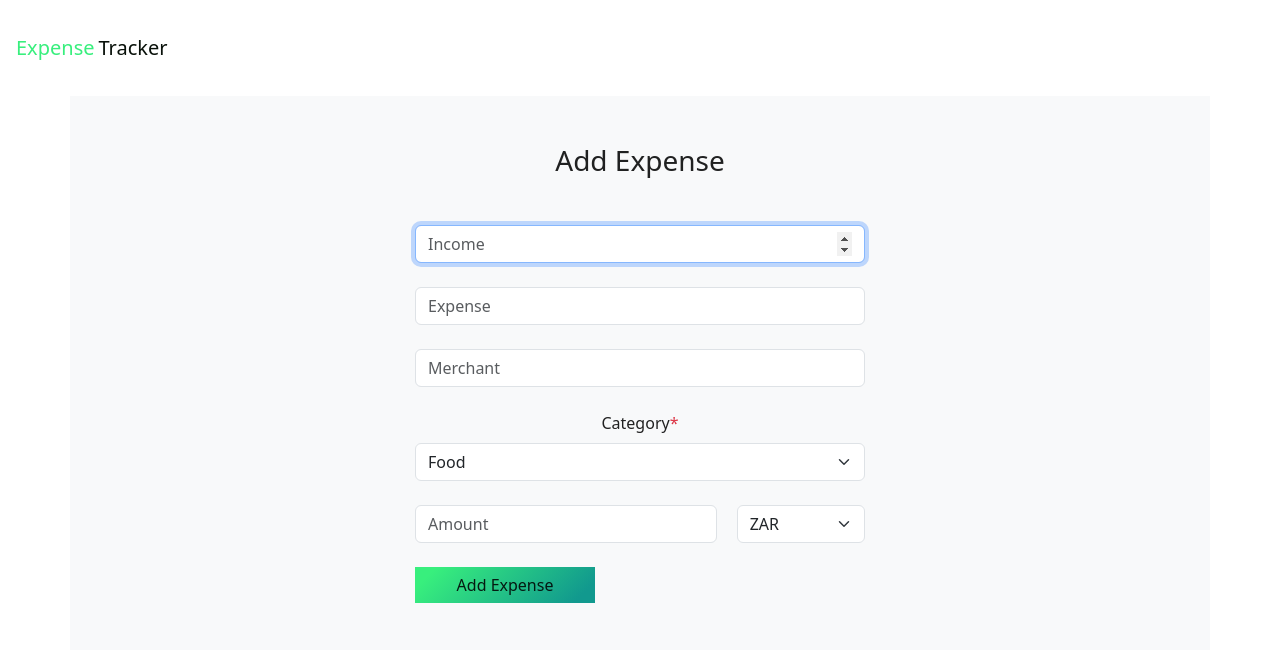
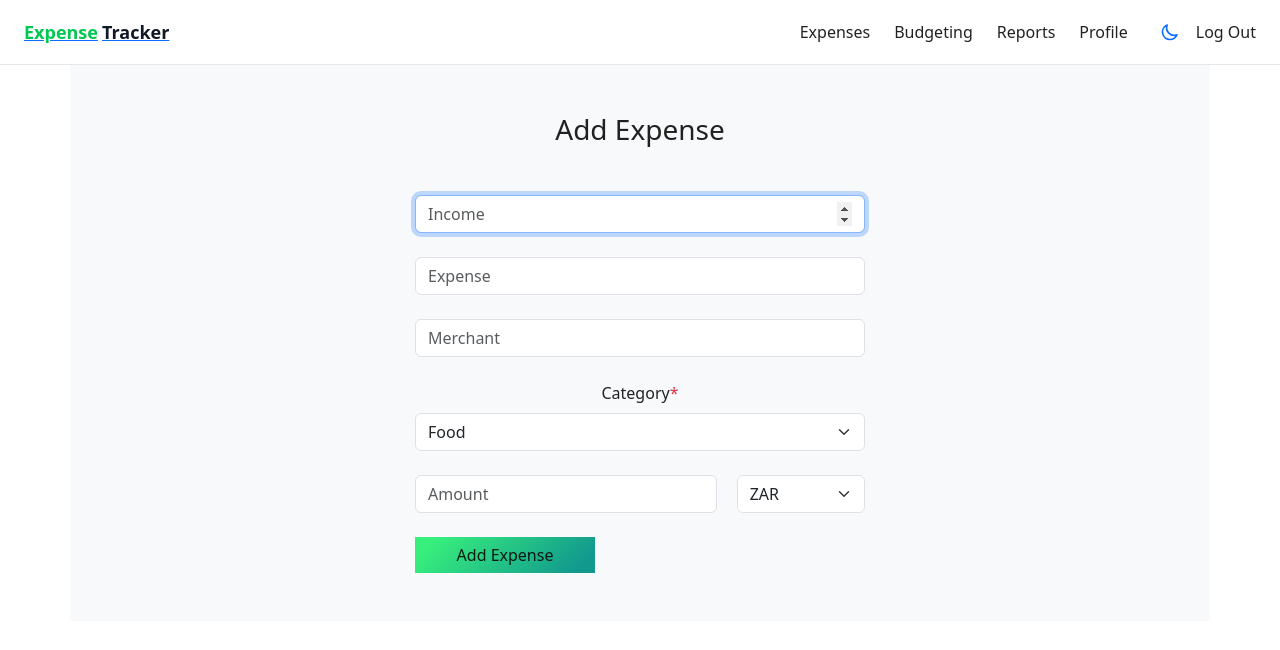
Before and after one commit to katGhost/flask-expense-tracker, a Flask app: page /add in a window 1280 px wide. Shown: the top 650 px of the page. Run offline with Flask 3, Linux system fonts and the light colour scheme; a user stored in the database is signed in; data comes from the database, SQL or seed files in the repository; style sheets or scripts are compiled from the project's sources; some libraries are stand-ins or nearby versions.

Commit message:
navbar bootstrap -> navbar tailwind

```diff
--- a/templates/layout.html
+++ b/templates/layout.html
@@ -13,45 +13,91 @@
         <script type="text/javascript" charset="utf-8" src="//cdn.datatables.net/2.3.5/js/dataTables.min.js"></script>
         <script src="https://cdn.jsdelivr.net/npm/chart.js"></script>
         <link href="/static/css/styles.css" rel="stylesheet">
+        <link rel="stylesheet" href="{{url_for('static',filename='dist/output.css')}}">
         <title>Expense Tracker | {% block title %}{% endblock %}</title>
     </head>
 
     <body>
-        <nav class="border-none navbar navbar-expand-md">
-            <div class="container-fluid">
-                <a class="navbar-brand" href="/"><span class="green mx-1">Expense</span><span class="black">Tracker</span></a>
-                <button aria-controls="navbar" aria-expanded="false" aria-label="Toggle navigation" class="navbar-toggler" data-bs-target="#navbar" data-bs-toggle="collapse" type="button">
-                    <span class="navbar-toggler-icon"></span>
+        <nav class="w-full border-b border-gray-200 dark:border-gray-700">
+        <div class="max-w-7xl mx-auto px-4 sm:px-6 lg:px-8">
+            <div class="flex h-16 items-center justify-between">
+
+                <!-- Brand -->
+                <a href="/" class="flex items-center text-lg font-semibold">
+                    <span class="text-green-500 mr-1">Expense</span>
+                    <span class="text-gray-900 dark:text-white">Tracker</span>
+                </a>
+
+                <!-- Mobile menu button -->
+                <button
+                    type="button"
+                    class="inline-flex items-center justify-center rounded-md p-2 text-gray-500 hover:bg-gray-100 hover:text-gray-900 focus:outline-none focus:ring-2 focus:ring-green-500 md:hidden"
+                    aria-controls="mobile-menu"
+                    aria-expanded="false"
+                    onclick="document.getElementById('mobile-menu').classList.toggle('hidden')"
+                >
+                    <svg class="h-6 w-6" fill="none" viewBox="0 0 24 24" stroke="currentColor">
+                        <path stroke-linecap="round" stroke-linejoin="round" stroke-width="2"
+                            d="M4 6h16M4 12h16M4 18h16" />
+                    </svg>
                 </button>
-                <div class="collapse navbar-collapse" id="navbar">
+
+                <!-- Desktop menu -->
+                <div class="hidden md:flex md:items-center md:space-x-8">
                     {% if session["user_id"] %}
-                        <ul class="navbar-nav me-auto mt-2">
-                            <li class="nav-item"><a class="nav-link" href="/expenses">Expenses</a></li>
-                            <li class="nav-item"><a class="nav-link" href="/budgeting">Budgeting</a></li>
-                            <li class="nav-item"><a class="nav-link" href="/reports">Reports</a></li>
-                            <li class="nav-item"><a class="nav-link" href="/profile">Profile</a></li>
-                        </ul>
-                        <ul class="navbar-nav ms-auto mt-2">
-                            <a href="{{ url_for('toggle_theme') }}" class="nav-link theme">
-                                <span class="nav-item toggler">
-                                    {% if theme == "dark" %}
-                                        {{ sun("nav__icon") }}
-                                    {% else %}
-                                        {{ moon("nav__icon") }}
-                                    {% endif %}
-                                </span>
+                        <div class="flex space-x-6">
+                            <a href="/expenses" class="nav-link">Expenses</a>
+                            <a href="/budgeting" class="nav-link">Budgeting</a>
+                            <a href="/reports" class="nav-link">Reports</a>
+                            <a href="/profile" class="nav-link">Profile</a>
+                        </div>
+
+                        <div class="flex items-center space-x-4">
+                            <a href="{{ url_for('toggle_theme') }}" class="text-gray-600 dark:text-gray-300 hover:text-green-500">
+                                {% if theme == "dark" %}
+                                    {{ sun("h-5 w-5") }}
+                                {% else %}
+                                    {{ moon("h-5 w-5") }}
+                                {% endif %}
                             </a>
-                            <li class="nav-item"><a class="nav-link" href="/logout">Log Out</a></li>
-                        </ul>
+
+                            <a href="/logout" class="nav-link">Log Out</a>
+                        </div>
                     {% else %}
-                        <ul class="navbar-nav ms-auto mt-2">
-                            <li class="nav-item"><a class="nav-link" href="/register">Sign up</a></li>
-                            <li class="nav-item"><a class="nav-link" href="/login">Log In</a></li>
-                        </ul>
+                        <div class="flex space-x-6">
+                            <a href="/register" class="nav-link">Sign up</a>
+                            <a href="/login" class="nav-link">Log In</a>
+                        </div>
                     {% endif %}
                 </div>
             </div>
-        </nav>
+        </div>
+
+        <!-- Mobile menu -->
+        <div id="mobile-menu" class="hidden md:hidden px-4 pb-4 space-y-2">
+            {% if session["user_id"] %}
+                <a href="/expenses" class="mobile-nav-link">Expenses</a>
+                <a href="/budgeting" class="mobile-nav-link">Budgeting</a>
+                <a href="/reports" class="mobile-nav-link">Reports</a>
+                <a href="/profile" class="mobile-nav-link">Profile</a>
+
+                <a href="{{ url_for('toggle_theme') }}" class="mobile-nav-link">
+                    {% if theme == "dark" %}
+                        {{ sun("h-5 w-5 inline") }}
+                    {% else %}
+                        {{ moon("h-5 w-5 inline") }}
+                    {% endif %}
+                    Toggle Theme
+                </a>
+
+                <a href="/logout" class="mobile-nav-link">Log Out</a>
+            {% else %}
+                <a href="/register" class="mobile-nav-link">Sign up</a>
+                <a href="/login" class="mobile-nav-link">Log In</a>
+            {% endif %}
+        </div>
+    </nav>
+
 
         {% if get_flashed_messages() %}
             <header>
@@ -61,7 +107,7 @@
             </header>
         {% endif %}
 
-        <main class="container py-5 text-center">
+        <main class="container py-5 text-center grey-50">
             {% block main %}{% endblock %}
         </main>
 
```
